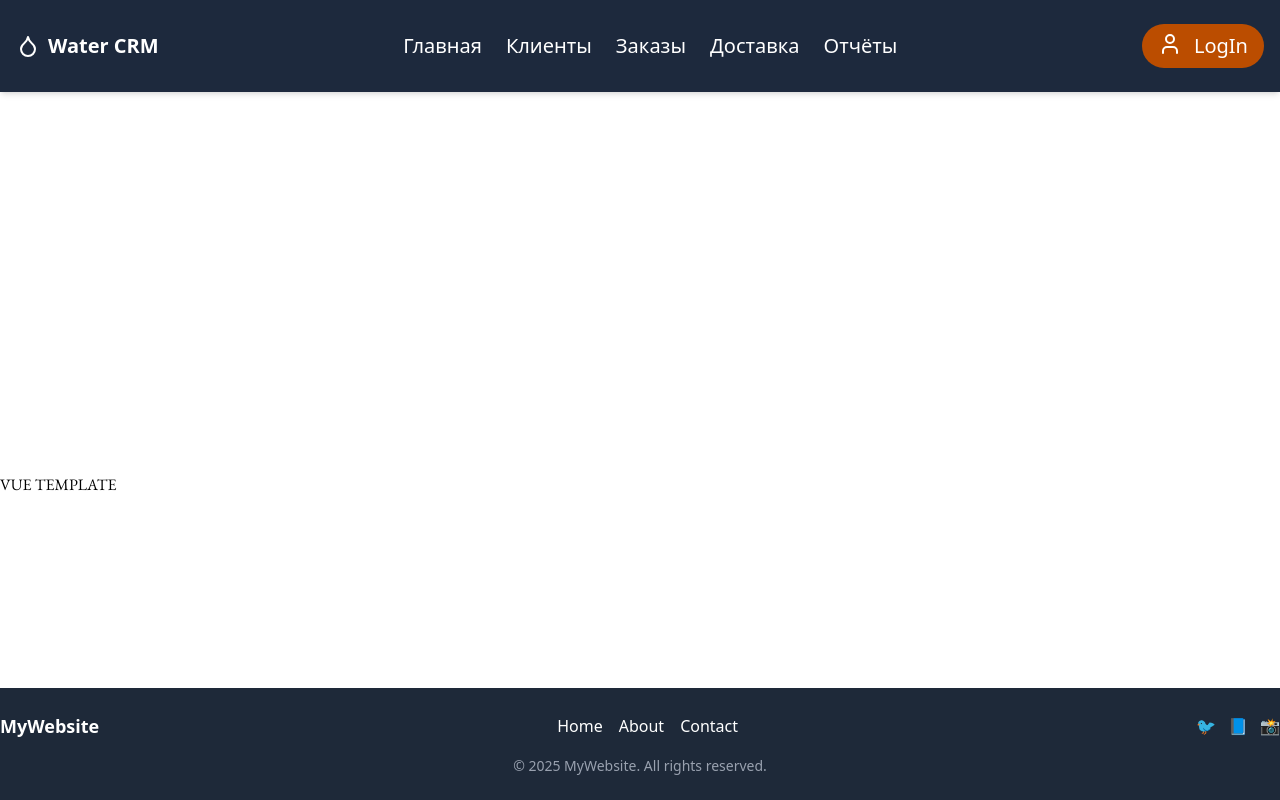
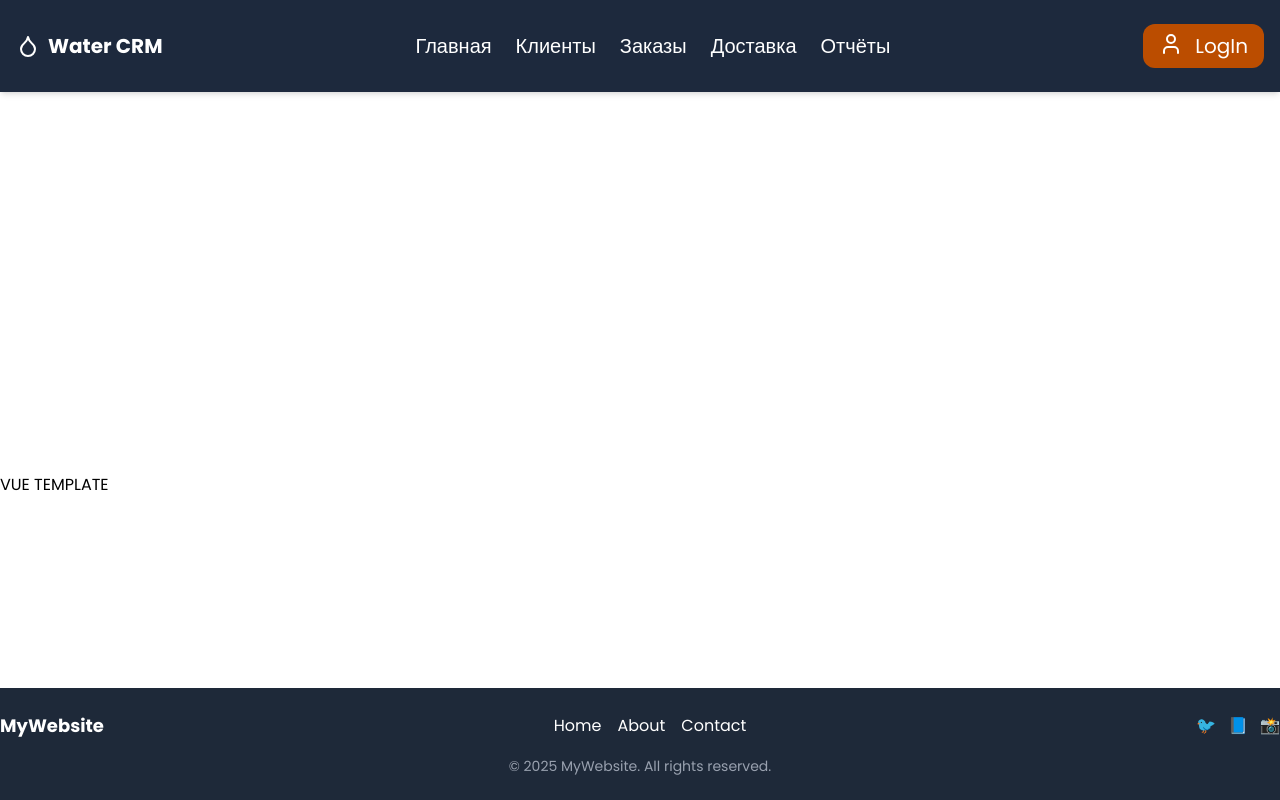
Before and after one commit to MLayMik/crm-water-delivery, a Vue app: page / in a window 1280 px wide. Built offline with nearby package versions, Linux system fonts and the light colour scheme; no server answers; what @tanstack/vue-query would draw is missing.

Commit message:
style: added usuable fonts

```diff
--- a/src/app/styles/index.css
+++ b/src/app/styles/index.css
@@ -2,7 +2,6 @@
 @import url('https://fonts.googleapis.com/css2?family=EB+Garamond:ital,wght@0,400..800;1,400..800&family=Lato:ital,wght@0,100;0,300;0,400;0,700;0,900;1,100;1,300;1,400;1,700;1,900&family=Montserrat:ital,wght@0,100..900;1,100..900&family=Plus+Jakarta+Sans:ital,wght@0,200..800;1,200..800&display=swap');
 @import url("https://fonts.googleapis.com/css2?family=Inter:wght@500&display=swap");
 @import url('https://fonts.googleapis.com/css2?family=Poppins:ital,wght@0,100;0,200;0,300;0,400;0,500;0,600;0,700;0,800;0,900;1,100;1,200;1,300;1,400;1,500;1,600;1,700;1,800;1,900&display=swap');
-
 
 html,
 body {
--- a/src/pages/home/HomePage.vue
+++ b/src/pages/home/HomePage.vue
@@ -2,7 +2,9 @@
 </script>
 
 <template>
-  <p class="font-garamod animate-fade-in">
-    VUE TEMPLATE
-  </p>
+  <div class="font-poppins">
+    <p class="animate-fade-in">
+      VUE TEMPLATE
+    </p>
+  </div>
 </template>
--- a/src/widgets/WFooter/WFooter.vue
+++ b/src/widgets/WFooter/WFooter.vue
@@ -1,5 +1,5 @@
 <template>
-  <footer class="bg-gray-800 py-6 text-white">
+  <footer class="font-poppins bg-gray-800 py-6 text-white">
     <div
       class="
         container mx-auto flex flex-col items-center justify-between gap-4
--- a/src/widgets/WHeader/WHeader.vue
+++ b/src/widgets/WHeader/WHeader.vue
@@ -2,12 +2,13 @@
 import { Droplet, LogOut, User } from 'lucide-vue-next'
 import { router } from '@/app/providers/router'
 import { useUserStore } from '@/entities/user/model/userStore'
+import { WButton } from '@/shared/ui/WButton'
 
 const user = useUserStore()
 </script>
 
 <template>
-  <header class="w-full bg-slate-800 text-white shadow-md">
+  <header class="font-poppins w-full bg-slate-800 text-white shadow-md">
     <div
       class="
         mx-auto flex max-w-7xl items-center justify-between px-4 py-6 text-xl
@@ -29,7 +30,12 @@ const user = useUserStore()
       </nav>
 
       <div class="flex items-center gap-6">
-        <button class="flex gap-3 rounded-4xl bg-amber-700 px-4 py-2">
+        <WButton
+          class="
+            flex gap-3 bg-amber-700 px-4 py-2
+            hover:bg-amber-800
+          "
+        >
           <User />
           <button
             v-if="!user.isAuth"
@@ -39,7 +45,7 @@ const user = useUserStore()
             LogIn
           </button>
           <span v-if="user.isAuth">{{ user.name }}</span>
-        </button>
+        </WButton>
         <button
           v-if="user.isAuth"
           type="button"
```
Also changed, not shown: src/style.css (deleted, +0 -9 lines).
